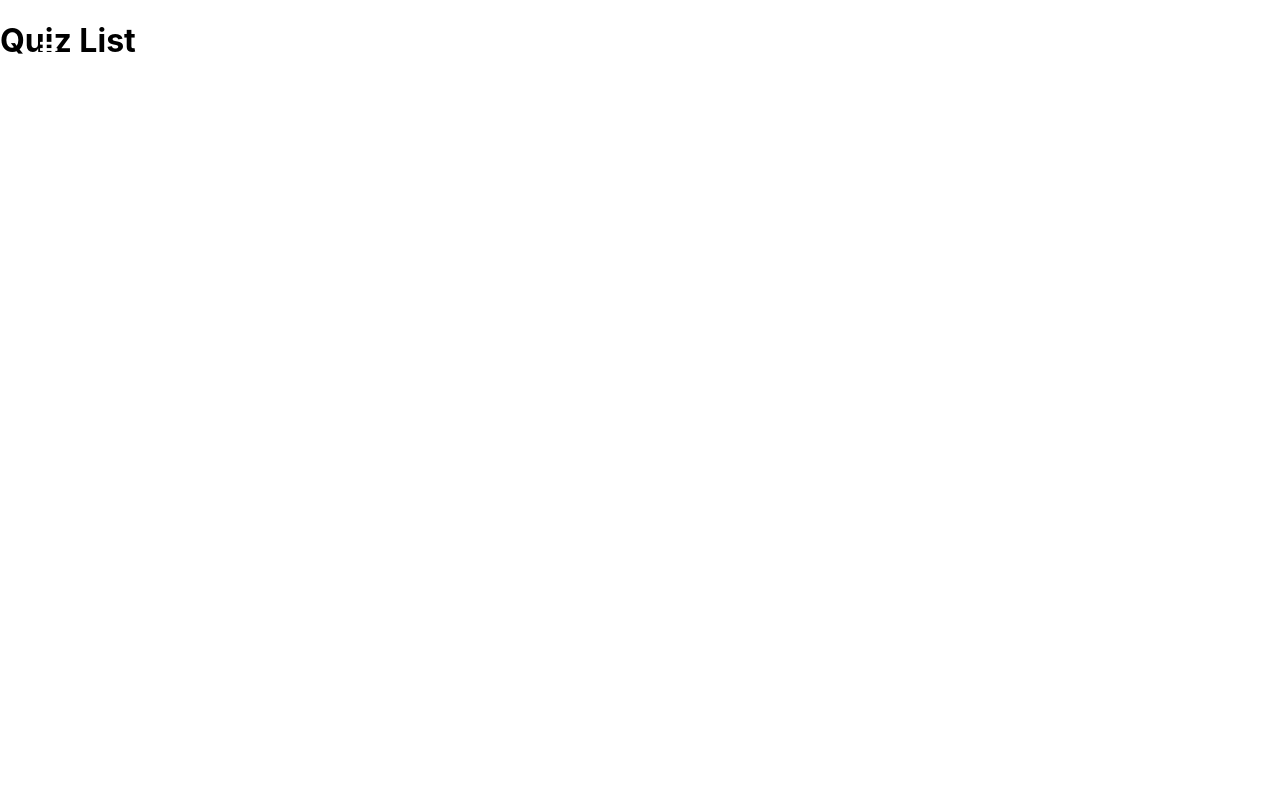
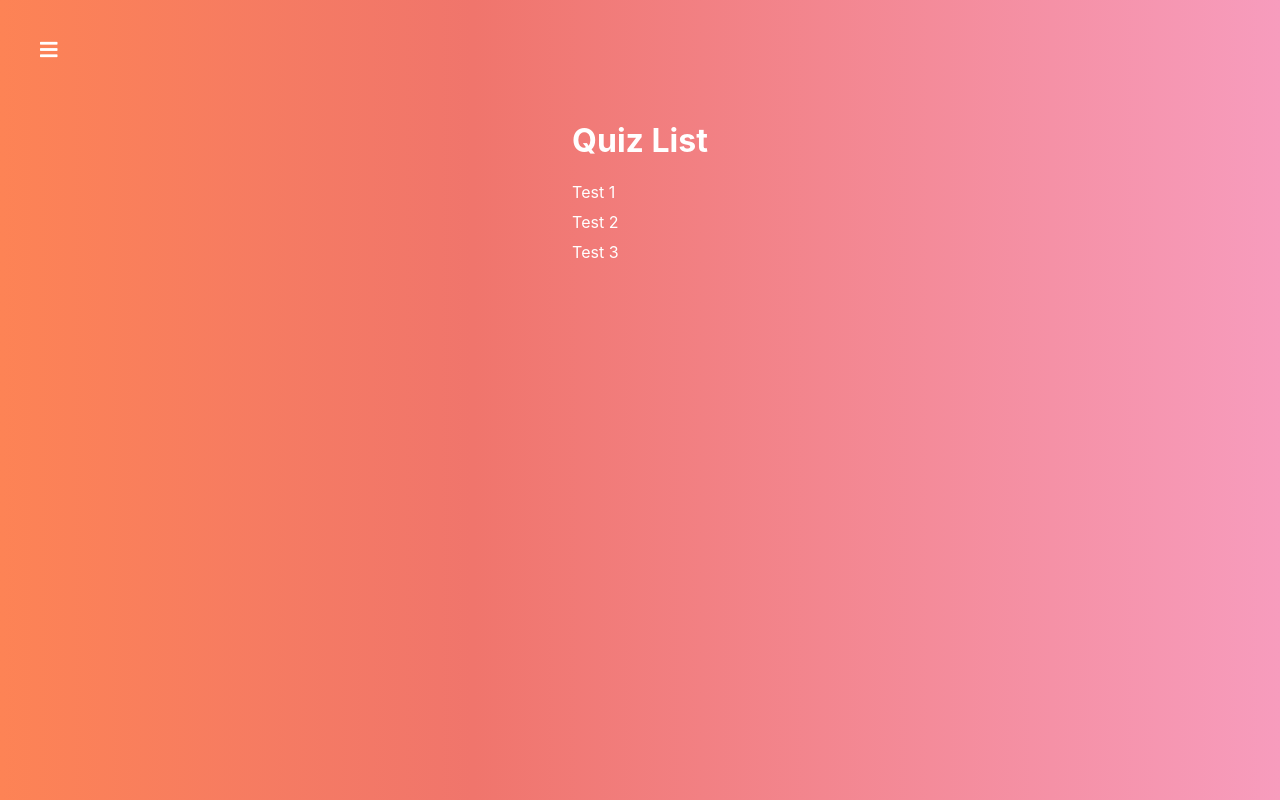
Before and after one commit to AlexGlau/react-quiz, a React (Create React App) app: page / in a window 1280 px wide. Built offline with nearby package versions, Linux system fonts and the light colour scheme.

Commit message:
Quiz list pages

```diff
--- a/src/containers/QuizList/QuizList.jsx
+++ b/src/containers/QuizList/QuizList.jsx
@@ -1,10 +1,33 @@
 import React, { Component } from 'react';
+import { NavLink } from 'react-router-dom';
+import classes from './QuizList.module.css';
+
 
 class QuizList extends Component {
+  renderQuizes() {
+    return [1, 2, 3].map((quiz, i) => {
+      return (
+        <li key={i}>
+          <NavLink
+            to={'quiz/' + quiz}
+          >
+            Test {quiz}
+          </NavLink>
+        </li>
+      )
+    })
+  };
+
   render() {
     return (
-      <div>
-        <h1>Quiz List</h1>
+      <div className={classes.QuizList}>
+        <div>
+          <h1>Quiz List</h1>
+
+          <ul>
+            {this.renderQuizes()}
+          </ul>
+        </div>
       </div>
     );
   }
--- /dev/null
+++ b/src/containers/QuizList/QuizList.module.css
@@ -0,0 +1,31 @@
+.QuizList {
+  display: flex;
+  justify-content: center;
+  flex-grow: 1;
+  width: 100%;
+  padding-top: 100px;
+  background: linear-gradient(90deg, #fd8355 0%, #f0756c 37%, #f79cbd 100%);
+}
+
+.QuizList h1 {
+  color: #fff;
+}
+
+.QuizList ul {
+  list-style: none;
+  margin: 0;
+  padding: 0;
+}
+
+.QuizList ul li {
+  margin-bottom: 10px;
+}
+
+.QuizList ul li a {
+  text-decoration: none;
+  color: #fff;
+}
+
+.QuizList ul li a:hover {
+  color: #363f54;
+}
```
